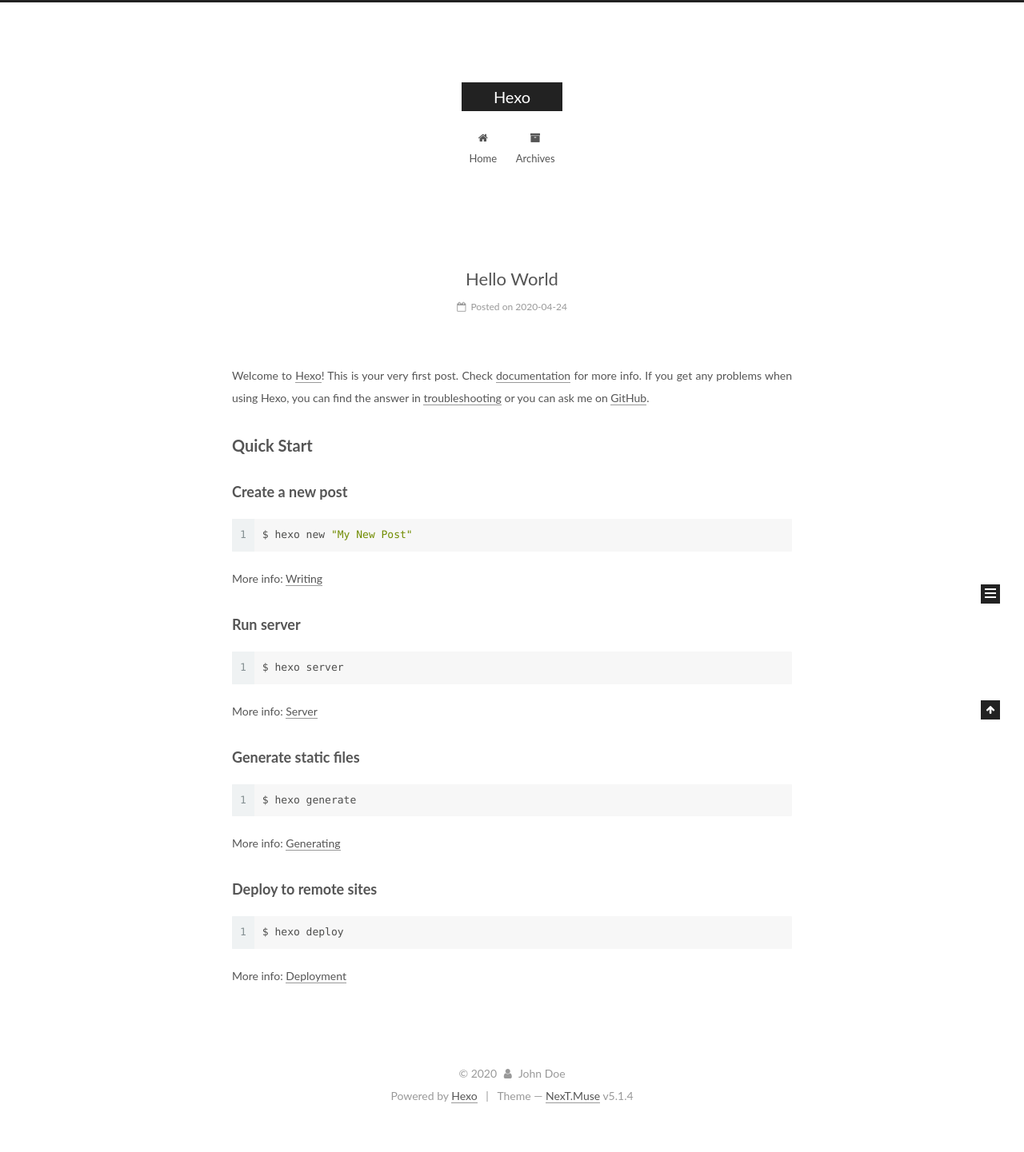
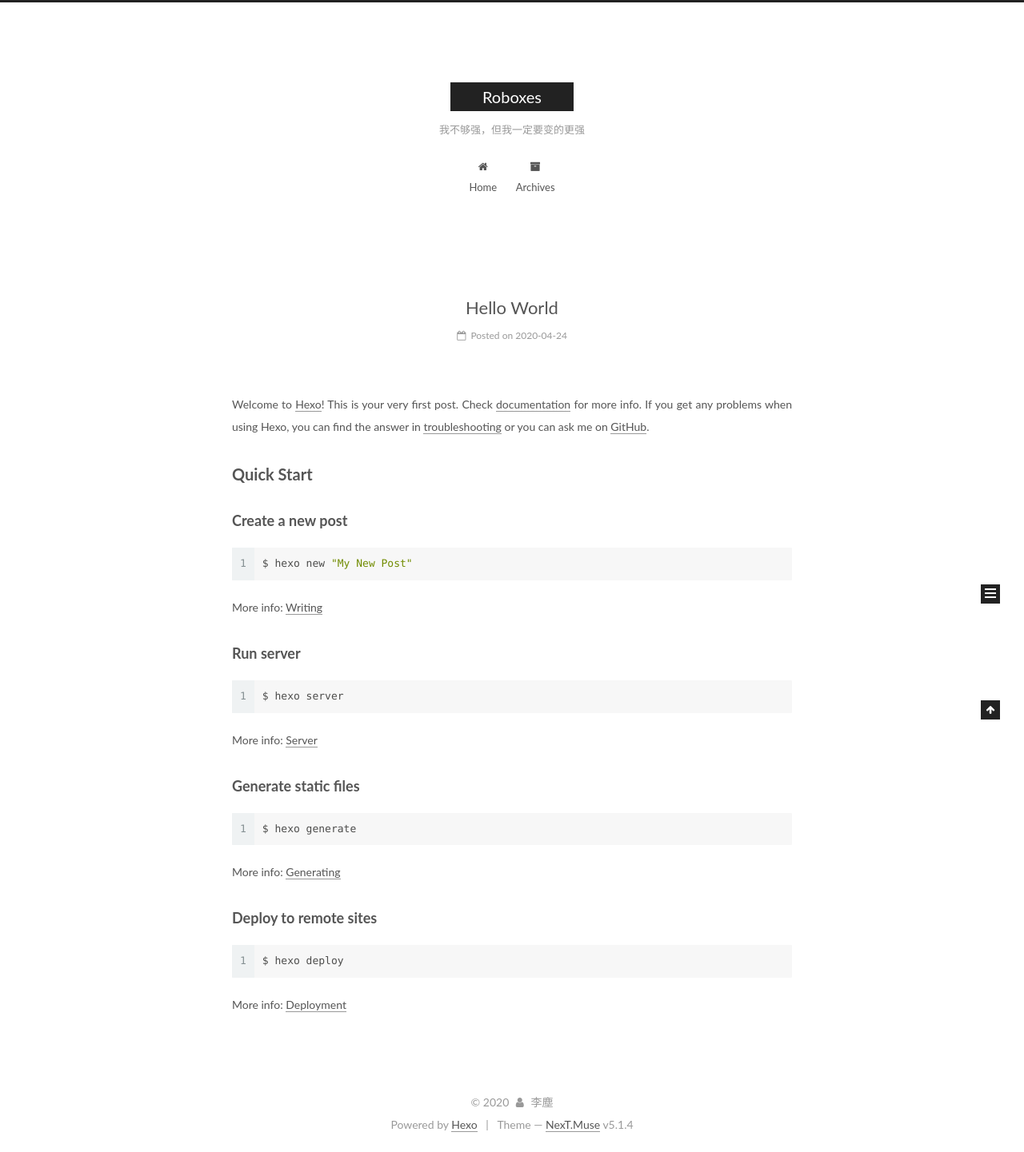
Before and after one commit to Roboxes/Roboxes.github.io, a plain HTML site: page index.html in a window 1280 px wide. Shown: the whole page at 80% size. Before the commit the page ends 1405 px from the top, so only its background shows below. Drawn offline with Linux system fonts and the light colour scheme.

Commit message:
Site updated: 2020-04-24 22:34:41

```diff
--- a/css/main.css
+++ b/css/main.css
@@ -1822,7 +1822,7 @@ pre .javascript .function {
   width: 4px;
   height: 4px;
   border-radius: 50%;
-  background: #f2bd1c;
+  background: #1d1dff;
 }
 .links-of-blogroll {
   font-size: 13px;
--- a/index.html
+++ b/index.html
@@ -5,7 +5,7 @@
 
 
 
-<html class="theme-next muse use-motion" lang="en">
+<html class="theme-next muse use-motion" lang="zh-CN">
 <head>
   <meta charset="UTF-8"/>
 <meta http-equiv="X-UA-Compatible" content="IE=edge" />
@@ -80,11 +80,11 @@
 
 
 <meta property="og:type" content="website">
-<meta property="og:title" content="Hexo">
+<meta property="og:title" content="Roboxes">
 <meta property="og:url" content="http://yoursite.com/index.html">
-<meta property="og:site_name" content="Hexo">
-<meta property="og:locale" content="en_US">
-<meta property="article:author" content="John Doe">
+<meta property="og:site_name" content="Roboxes">
+<meta property="og:locale" content="zh_CN">
+<meta property="article:author" content="李塵">
 <meta name="twitter:card" content="summary">
 
 
@@ -121,7 +121,7 @@
 
 
 
-  <title>Hexo</title>
+  <title>Roboxes</title>
 
 
 
@@ -133,7 +133,7 @@
 
 <meta name="generator" content="Hexo 4.2.0"></head>
 
-<body itemscope itemtype="http://schema.org/WebPage" lang="en">
+<body itemscope itemtype="http://schema.org/WebPage" lang="zh-CN">
 
 
 
@@ -152,12 +152,12 @@
     <div class="custom-logo-site-title">
       <a href="/"  class="brand" rel="start">
         <span class="logo-line-before"><i></i></span>
-        <span class="site-title">Hexo</span>
+        <span class="site-title">Roboxes</span>
         <span class="logo-line-after"><i></i></span>
       </a>
     </div>
 
-        <p class="site-subtitle"></p>
+        <p class="site-subtitle">我不够强，但我一定要变的更强</p>
 
   </div>
 
@@ -232,13 +232,13 @@
     <link itemprop="mainEntityOfPage" href="http://yoursite.com/2020/04/24/hello-world/">
 
     <span hidden itemprop="author" itemscope itemtype="http://schema.org/Person">
-      <meta itemprop="name" content="John Doe">
+      <meta itemprop="name" content="李塵">
       <meta itemprop="description" content="">
       <meta itemprop="image" content="/images/avatar.gif">
     </span>
 
     <span hidden itemprop="publisher" itemscope itemtype="http://schema.org/Organization">
-      <meta itemprop="name" content="Hexo">
+      <meta itemprop="name" content="Roboxes">
     </span>
 
 
@@ -383,7 +383,7 @@
         <div class="site-overview">
           <div class="site-author motion-element" itemprop="author" itemscope itemtype="http://schema.org/Person">
 
-              <p class="site-author-name" itemprop="name">John Doe</p>
+              <p class="site-author-name" itemprop="name">李塵</p>
               <p class="site-description motion-element" itemprop="description"></p>
           </div>
 
@@ -439,7 +439,7 @@
   <span class="with-love">
     <i class="fa fa-user"></i>
   </span>
-  <span class="author" itemprop="copyrightHolder">John Doe</span>
+  <span class="author" itemprop="copyrightHolder">李塵</span>
 
 
 </div>
```
Also changed, not shown: 2020/04/24/hello-world/index.html (+12 -12 lines), archives/2020/04/index.html (+11 -11 lines), archives/2020/index.html (+11 -11 lines), archives/index.html (+11 -11 lines).
